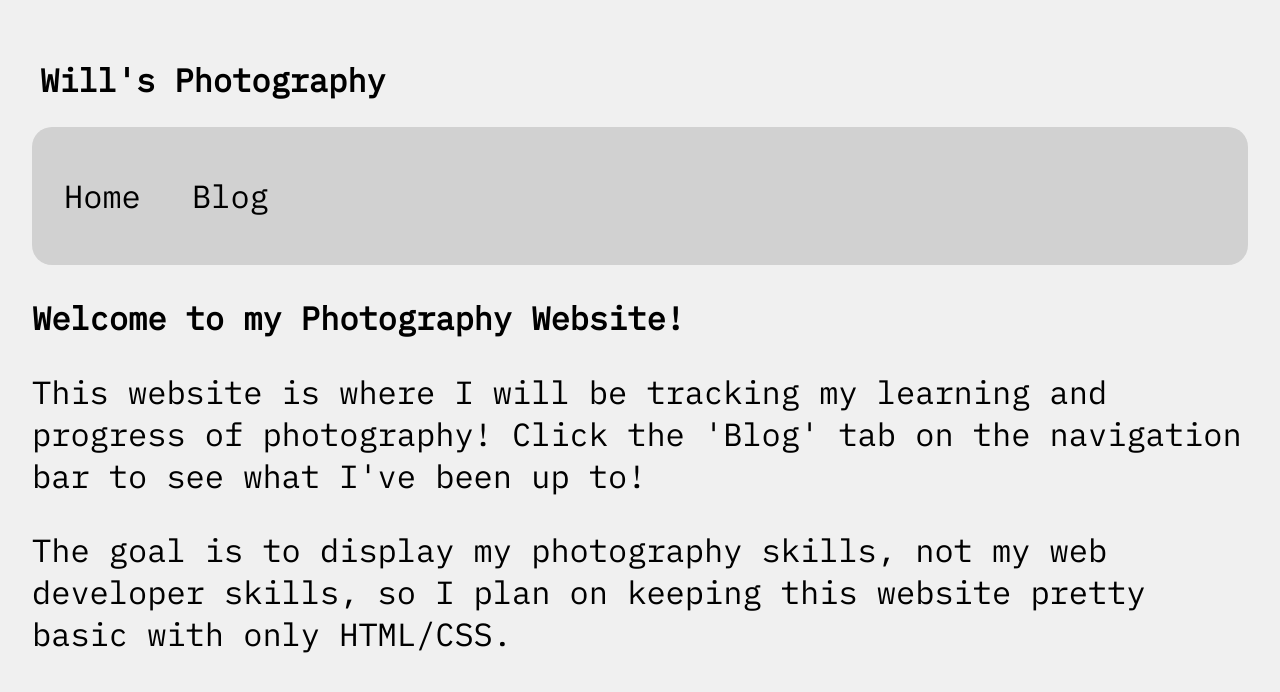
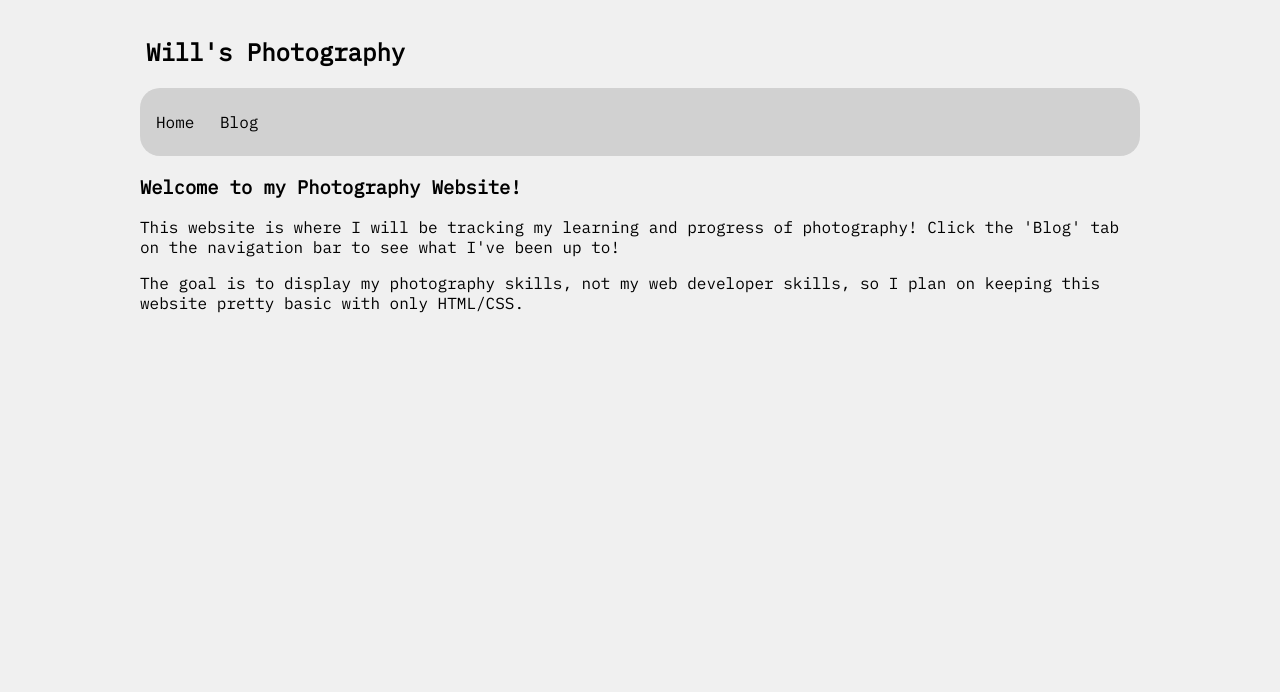
Before and after one commit to wbucher3/photographyBlog, a plain HTML site: page index.html in a window 1280 px wide. Drawn offline with Linux system fonts and the light colour scheme.

Commit message:
added head stuff to html

```diff
--- a/index.html
+++ b/index.html
@@ -2,6 +2,8 @@
 <html lang="en">
     <head>
         <title>Will Photo</title>
+        <meta charset="UTF-8">
+        <meta name="viewport" content="width=device-width, initial-scale=1.0">
         <link rel="preconnect" href="https://fonts.googleapis.com">
         <link rel="preconnect" href="https://fonts.gstatic.com" crossorigin>
         <link href="https://fonts.googleapis.com/css2?family=IBM+Plex+Mono&display=swap" rel="stylesheet">
--- a/styles.css
+++ b/styles.css
@@ -1,6 +1,6 @@
 * {
     font-family: 'IBM Plex Mono', monospace;
-    font-size: clamp(16px, 3vw, 32px);
+    /* font-size: clamp(16px, 3vw, 32px); */
 }
 
 body {
```
Also changed, not shown: blogs.html (+2 -0 lines), blogs/first-days.html (+2 -0 lines).
